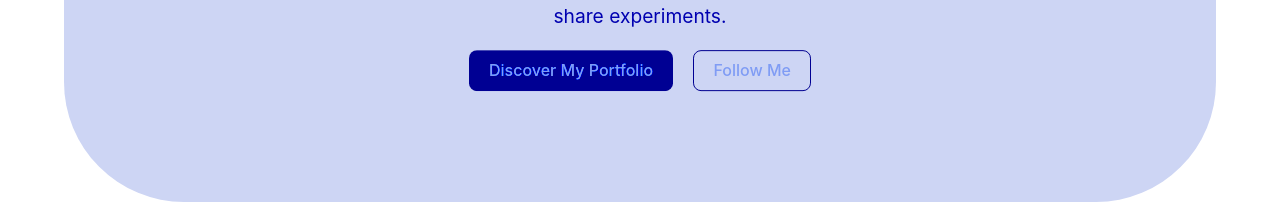
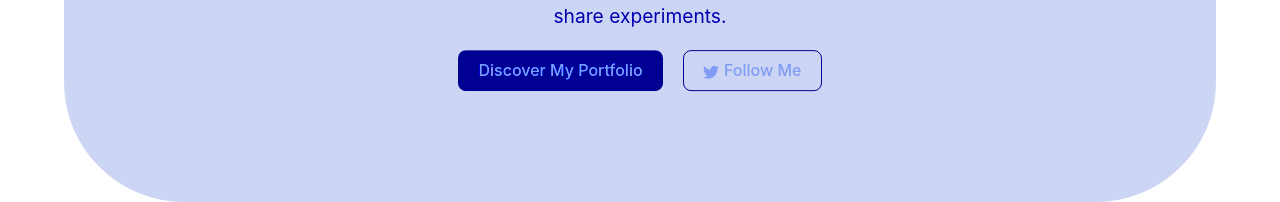
Before and after one commit to gitguti/anima, a React (Vite) app: page / in a window 1280 px wide. Shown: the part 558-760 px from the top of the page. Built offline with nearby package versions, Linux system fonts and the light colour scheme.

Commit message:
fixed buttons

```diff
--- a/package.json
+++ b/package.json
@@ -14,7 +14,8 @@
     "@splinetool/runtime": "^0.9.383",
     "framer-motion": "^10.12.18",
     "react": "^18.2.0",
-    "react-dom": "^18.2.0"
+    "react-dom": "^18.2.0",
+    "react-icons": "^4.10.1"
   },
   "devDependencies": {
     "@types/react": "^18.2.14",
--- a/src/App.css
+++ b/src/App.css
@@ -76,3 +76,8 @@
     width: 90%;
   }
 }
+
+.button_icon {
+  vertical-align: middle;
+  margin-right: 5px; /* Adjust the margin as needed */
+}
--- a/src/App.jsx
+++ b/src/App.jsx
@@ -1,6 +1,7 @@
 import './App.css'
 import Spline from '@splinetool/react-spline';
 import { motion } from "framer-motion"
+import {FaTwitter}  from "react-icons/fa";
 
 function App() {
   const word = "Motion, Interaction, Magic";
@@ -54,7 +55,10 @@ function App() {
   <a href="https://designbygit.eth.limo" target="_blank" rel="noreferrer" >Discover My Portfolio</a>
 </button>
 <button className="button_outlined" target="_blank" rel="noreferrer" >
-  <a href="https://twitter.com/whynotgit">Follow Me</a>
+  <a href="https://twitter.com/whynotgit">
+<FaTwitter className="button_icon" />
+    <span>Follow Me</span>
+    </a>
 </button>
           </div>
         </motion.div>
--- a/src/index.css
+++ b/src/index.css
@@ -44,12 +44,17 @@ button {
   font-weight: 500;
   font-family: inherit;
   cursor: pointer;
-  transition: border-color 0.25s;
+  transition: border-color 0.25s ease-in-out, transform 0.5s ease-in-out;
 }
+
+.button_filled:hover {
+  transform: scale(1.05);
+}
+
 .button_outlined:hover {
   border-color: #646cff;
   color: #646cff;
-
+  transform: scale(1.05);
 }
 button:focus,
 button:focus-visible {
```
Also changed, not shown: 1 other file (tests, documents, lock files or other folders).
